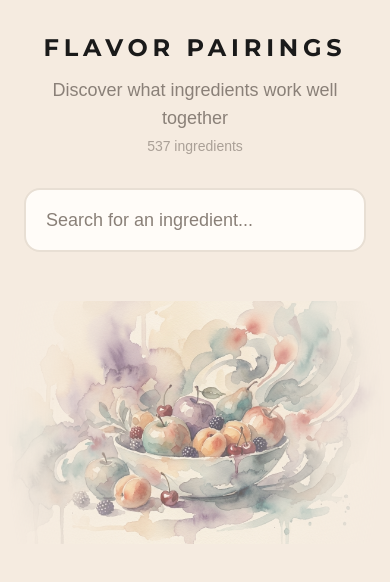
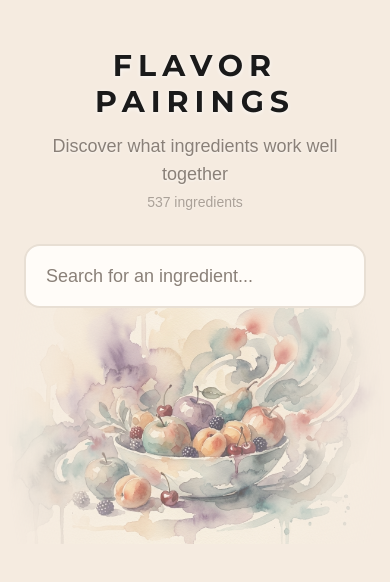
Before and after one commit to skip5this/flavor-pairings, a Next.js app: page / in a window 390 px wide. Shown: the top 582 px of the page. Built offline with nearby package versions, Linux system fonts and the light colour scheme.

Commit message:
Improve title styling and mobile layout: increase title size, add text shadows for readability, increase mobile top padding, add top edge fade for mobile/tablet

```diff
--- a/src/app/page.tsx
+++ b/src/app/page.tsx
@@ -55,16 +55,23 @@ export default function Home() {
           WebkitMaskImage: 'radial-gradient(ellipse 70% 60% at center, black 20%, transparent 70%)',
         }}
       />
-      <div className="relative max-w-2xl lg:max-w-4xl xl:max-w-5xl mx-auto px-6 sm:px-8 lg:px-12 py-8 lg:pt-32 lg:pb-12">
+      {/* Top edge fade overlay - mobile and tablet only */}
+      <div
+        className="absolute inset-0 pointer-events-none lg:hidden"
+        style={{
+          background: 'linear-gradient(to bottom, var(--background) 0%, var(--background) 15%, transparent 35%)',
+        }}
+      />
+      <div className="relative max-w-2xl lg:max-w-4xl xl:max-w-5xl mx-auto px-6 sm:px-8 lg:px-12 pt-12 pb-8 lg:pt-32 lg:pb-12">
         {/* Header */}
         <header className="mb-8 lg:mb-12 text-center">
-          <h1 className="text-2xl sm:text-3xl lg:text-4xl font-bold text-foreground mb-3 font-[family-name:var(--font-display)] uppercase tracking-[0.2em]">
+          <h1 className="text-3xl sm:text-4xl lg:text-5xl font-bold text-foreground mb-3 font-[family-name:var(--font-display)] uppercase tracking-[0.2em] drop-shadow-[0_1px_2px_rgba(255,255,255,0.8)]">
             Flavor Pairings
           </h1>
-          <p className="text-muted text-lg">
+          <p className="text-muted text-lg drop-shadow-[0_1px_1px_rgba(255,255,255,0.6)]">
             Discover what ingredients work well together
           </p>
-          <p className="text-sm text-muted/70 mt-1">
+          <p className="text-sm text-muted/70 mt-1 drop-shadow-[0_1px_1px_rgba(255,255,255,0.5)]">
             {getIngredientCount()} ingredients
           </p>
         </header>
```
